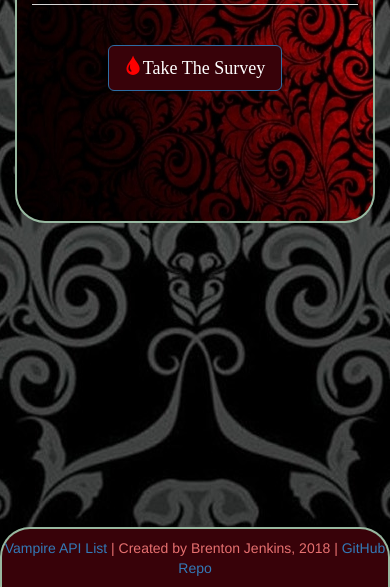
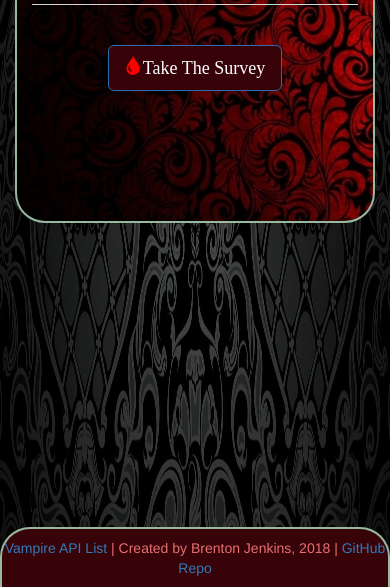
Before and after one commit to Mondo114/Friend-Finder, a website: page app/public/home.html in a window 390 px wide. Shown: the part 257-844 px from the top of the page. Drawn offline with nearby package versions, Linux system fonts and the light colour scheme; a web font is replaced by a local one.

Commit message:
background css

```diff
--- a/app/public/style.css
+++ b/app/public/style.css
@@ -147,17 +147,3 @@ h4 {
 .footer-div {
     padding: 9px 0px 9px 0px;
 }
-
-@media only screen and (max-width: 1024px) {
-    body, html {
-        overflow: auto !important;
-        max-height: 100% !important;
-    }
-}
-
-@media only screen and (max-width: 550px) {
-    body {
-        background-repeat: repeat !important;
-        background-size: auto !important;
-    }
-}
```
